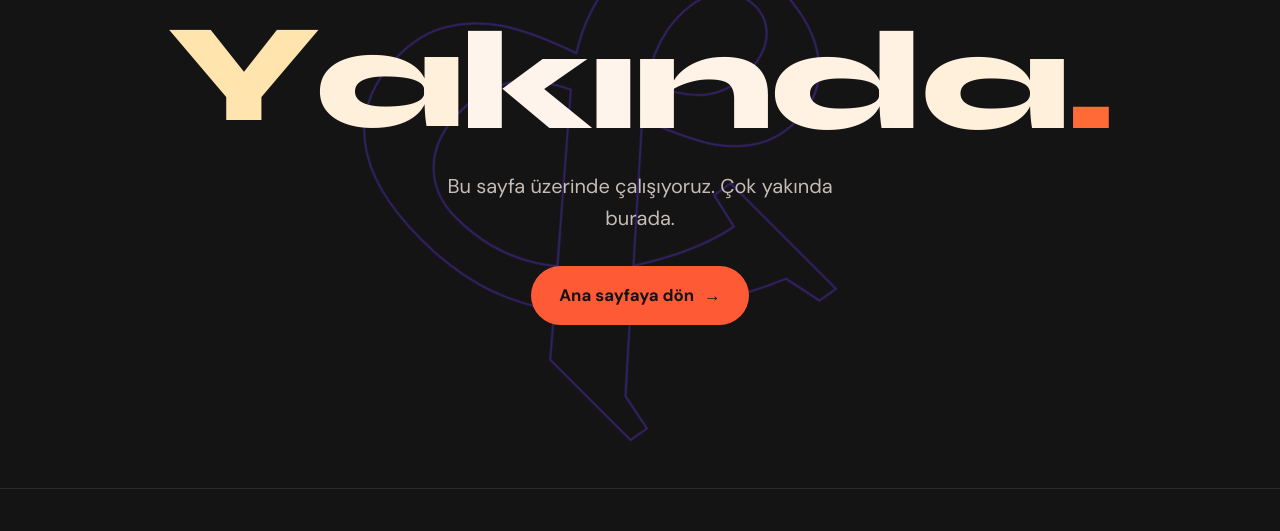
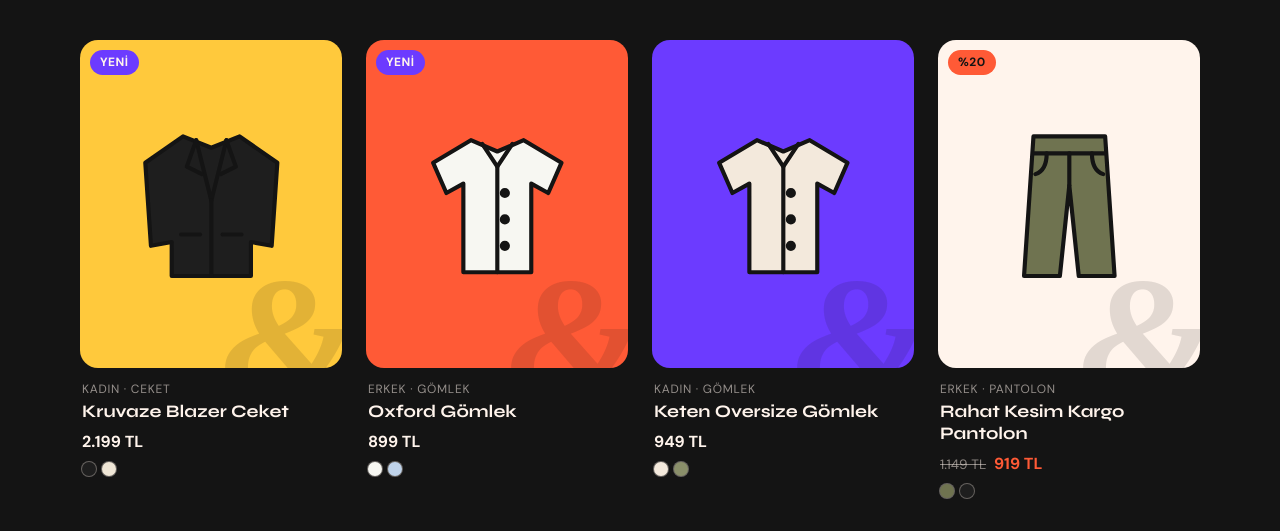
Before and after one commit to BaranSoft06/tb-magaza, a plain HTML site: page urunler.html in a window 1280 px wide. Shown: the part 313-844 px from the top of the page. Drawn offline with Linux system fonts and the light colour scheme; a web font is replaced by a local one.

Commit message:
Ürünler sayfasına 12 demo ürün kartı eklendi
Co-Authored-By: Claude Opus 5.5 <noreply@anthropic.com>

```diff
--- /dev/null
+++ b/css/urunler.css
@@ -0,0 +1,235 @@
+/* =========================================================
+   T&B — ÜRÜNLER SAYFASI
+   Sayfa başlığı ve ürün kartları. Önce telefon (2 sütun),
+   sonra tablet (3) ve bilgisayar (4 sütun).
+   ========================================================= */
+
+.urunler {
+  max-width: var(--icerik-genislik);
+  margin: 0 auto;
+  padding: 40px var(--kenar-bosluk) 72px;
+}
+
+/* ---------- Sayfa başlığı ---------- */
+.urunler-ust {
+  margin-bottom: 28px;
+}
+
+.urunler-etiket {
+  font-family: var(--font-baslik);
+  font-weight: 700;
+  font-size: 0.8rem;
+  letter-spacing: 0.12em;
+  text-transform: uppercase;
+  color: var(--sari);
+}
+
+.urunler-baslik {
+  font-family: var(--font-baslik);
+  font-weight: 800;
+  /* clamp(en küçük, tercih edilen, en büyük): yazı ekran genişliğiyle
+     birlikte büyür ama belirlenen sınırların dışına çıkmaz */
+  font-size: clamp(2.5rem, 10vw, 5rem);
+  line-height: 1;
+  letter-spacing: -0.03em;
+}
+
+.urunler-sayi {
+  margin-top: 10px;
+  color: color-mix(in srgb, var(--krem) 60%, transparent);
+}
+
+/* ---------- Ürün ızgarası ---------- */
+.urun-listesi {
+  display: grid;
+  /* repeat(2, 1fr): eşit genişlikte 2 sütun */
+  grid-template-columns: repeat(2, 1fr);
+  gap: 28px 14px; /* satır arası, sütun arası */
+}
+
+/* ---------- Ürün kartı ---------- */
+.urun-kart {
+  transition: transform 0.35s cubic-bezier(0.2, 0.8, 0.2, 1);
+}
+
+.urun-gorsel {
+  position: relative;
+  aspect-ratio: 4 / 5; /* genişlik ne olursa olsun yükseklik oranı sabit */
+  overflow: hidden;
+  border-radius: 18px;
+  display: grid;
+  place-items: center;
+  color: var(--gece); /* çizgilerin rengi (SVG'de currentColor) */
+}
+
+/* Yer tutucu zeminleri: marka renkleri */
+.zemin-sari   { background: var(--sari); }
+.zemin-mercan { background: var(--mercan); }
+.zemin-mor    { background: var(--mor); }
+.zemin-krem   { background: var(--krem); }
+
+/* Arkadaki silik büyük "&" */
+.urun-gorsel-amp {
+  position: absolute;
+  right: -6%;
+  bottom: -18%;
+  font-family: var(--font-amp);
+  font-style: italic;
+  font-weight: 700;
+  font-size: 11rem;
+  line-height: 1;
+  color: var(--gece);
+  opacity: 0.12;
+  transition: transform 0.6s cubic-bezier(0.2, 0.8, 0.2, 1);
+}
+
+/* Çizim alanın üstünde dursun diye "&"dan sonra gelir */
+.urun-cizim {
+  position: relative;
+  width: 72%;
+  height: auto;
+  transition: transform 0.5s cubic-bezier(0.2, 0.8, 0.2, 1);
+}
+
+/* ---------- Etiketler (indirim, yeni) ---------- */
+.urun-etiketler {
+  position: absolute;
+  top: 10px;
+  left: 10px;
+  display: flex;
+  flex-wrap: wrap;
+  gap: 6px;
+}
+
+.etiket {
+  padding: 4px 10px;
+  border-radius: 999px;
+  /* Küçük boyutta Syne'nin rakamları ve % işareti yamuk görünüyor,
+     o yüzden etiketlerde okunaklı DM Sans kullanıyoruz */
+  font-family: var(--font-metin);
+  font-weight: 700;
+  font-size: 0.75rem;
+  letter-spacing: 0.04em;
+  line-height: 1.4;
+}
+
+.etiket-indirim {
+  background: var(--mercan);
+  color: var(--gece);
+}
+
+.etiket-yeni {
+  background: var(--mor);
+  color: var(--krem);
+  text-transform: uppercase;
+}
+
+/* ---------- Kart bilgileri ---------- */
+.urun-bilgi {
+  padding: 12px 2px 0;
+}
+
+.urun-tur {
+  font-size: 0.75rem;
+  letter-spacing: 0.06em;
+  text-transform: uppercase;
+  color: color-mix(in srgb, var(--krem) 55%, transparent);
+}
+
+.urun-ad {
+  margin-top: 2px;
+  font-family: var(--font-baslik);
+  font-weight: 700;
+  font-size: 1rem;
+  line-height: 1.25;
+}
+
+.urun-fiyat {
+  margin-top: 6px;
+  display: flex;
+  flex-wrap: wrap;
+  align-items: baseline;
+  gap: 0 8px;
+  /* Fiyatlar her zaman DM Sans: rakamlar net okunsun */
+  font-family: var(--font-metin);
+  font-weight: 700;
+}
+
+.urun-fiyat del {
+  font-weight: 400;
+  font-size: 0.85rem;
+  color: color-mix(in srgb, var(--krem) 50%, transparent);
+}
+
+.fiyat-indirimli {
+  color: var(--mercan);
+}
+
+/* Renk daireleri */
+.urun-renkler {
+  margin-top: 8px;
+  display: flex;
+  gap: 6px;
+}
+
+.renk-daire {
+  width: 14px;
+  height: 14px;
+  border-radius: 50%;
+  background: var(--renk);
+  /* İnce açık kenarlık: siyah renk koyu zeminde kaybolmasın */
+  box-shadow: 0 0 0 1px color-mix(in srgb, var(--krem) 35%, transparent);
+}
+
+/* ---------- Üzerine gelince (sadece fareli cihazlar) ----------
+   Telefonda "hover" parmağı kaldırdıktan sonra takılı kalabildiği
+   için bu efektleri sadece fareli cihazlarda açıyoruz. */
+@media (hover: hover) {
+  .urun-kart:hover {
+    transform: translateY(-6px);
+  }
+
+  .urun-kart:hover .urun-cizim {
+    transform: rotate(-5deg) scale(1.06);
+  }
+
+  .urun-kart:hover .urun-gorsel-amp {
+    transform: rotate(-20deg) scale(1.1);
+  }
+}
+
+@media (prefers-reduced-motion: reduce) {
+  .urun-kart,
+  .urun-cizim,
+  .urun-gorsel-amp {
+    transition: none;
+  }
+}
+
+/* =========================================================
+   BÜYÜK EKRANLAR
+   ========================================================= */
+@media (min-width: 768px) {
+  .urunler {
+    padding-top: 64px;
+  }
+
+  .urunler-ust {
+    margin-bottom: 40px;
+  }
+
+  .urun-listesi {
+    grid-template-columns: repeat(3, 1fr);
+    gap: 40px 24px;
+  }
+
+  .urun-ad {
+    font-size: 1.1rem;
+  }
+}
+
+@media (min-width: 1100px) {
+  .urun-listesi {
+    grid-template-columns: repeat(4, 1fr);
+  }
+}
--- /dev/null
+++ b/js/urunler-veri.js
@@ -0,0 +1,214 @@
+// =========================================================
+// T&B — ÜRÜN LİSTESİ
+// Sitedeki tüm ürünler burada, tek bir yerde durur. Ürünler,
+// ürün detay, sepet ve favoriler sayfaları bu listeyi kullanır.
+// Yeni ürün eklemek ya da fiyat değiştirmek için sadece bu
+// dosyayı düzenlemek yeterli.
+//
+// Alanlar:
+//   id        → adres çubuğunda kullanılacak kısa ad (Türkçe karakter yok)
+//   cinsiyet  → 'kadin' veya 'erkek'
+//   tur       → 'gomlek', 'pantolon' veya 'ceket' (yer tutucu çizimi bunu seçer)
+//   fiyat     → satış fiyatı (TL)
+//   eskiFiyat → sadece indirimli ürünlerde: üstü çizili eski fiyat
+//   yeni      → true ise kartta mor "Yeni" etiketi çıkar
+//   eklenme   → siteye eklenme tarihi ("En yeniler" sıralaması için)
+//   zemin     → yer tutucu görselin marka rengi: sari, mercan, mor, krem
+//   renkler   → ürünün renk seçenekleri (kumaş renkleri, marka rengi değil)
+//
+// Liste sırası "Önerilen" sıralamasıdır: kadın ve erkek ürünleri
+// karışık dizildi ki "Tümü" görünümü dengeli olsun.
+// =========================================================
+
+const BEDENLER_KADIN = ['XS', 'S', 'M', 'L', 'XL'];
+const BEDENLER_ERKEK = ['S', 'M', 'L', 'XL', 'XXL'];
+
+const URUNLER = [
+  {
+    id: 'kruvaze-blazer-ceket',
+    ad: 'Kruvaze Blazer Ceket',
+    cinsiyet: 'kadin',
+    tur: 'ceket',
+    fiyat: 2199,
+    yeni: true,
+    eklenme: '2026-10-10',
+    zemin: 'sari',
+    renkler: [
+      { ad: 'Siyah', kod: '#1E1E1E' },
+      { ad: 'Ekru', kod: '#EFE6D6' }
+    ],
+    bedenler: BEDENLER_KADIN,
+    aciklama: 'Omuzları belirgin, kruvaze kesim blazer. Ofiste de hafta sonu da tişörtün üstüne.'
+  },
+  {
+    id: 'oxford-gomlek',
+    ad: 'Oxford Gömlek',
+    cinsiyet: 'erkek',
+    tur: 'gomlek',
+    fiyat: 899,
+    yeni: true,
+    eklenme: '2026-10-08',
+    zemin: 'mercan',
+    renkler: [
+      { ad: 'Beyaz', kod: '#F7F7F2' },
+      { ad: 'Açık mavi', kod: '#BFD3EA' }
+    ],
+    bedenler: BEDENLER_ERKEK,
+    aciklama: 'Kalın dokulu oxford kumaştan klasik gömlek. Ütü istemeyen, her şeye uyan bir parça.'
+  },
+  {
+    id: 'keten-oversize-gomlek',
+    ad: 'Keten Oversize Gömlek',
+    cinsiyet: 'kadin',
+    tur: 'gomlek',
+    fiyat: 949,
+    eklenme: '2026-08-20',
+    zemin: 'mor',
+    renkler: [
+      { ad: 'Krem', kod: '#F3E9DC' },
+      { ad: 'Haki', kod: '#8A8F6A' }
+    ],
+    bedenler: BEDENLER_KADIN,
+    aciklama: 'Bol kesim, nefes alan keten gömlek. Tek başına ya da açık olarak ceket gibi giyilir.'
+  },
+  {
+    id: 'rahat-kesim-kargo-pantolon',
+    ad: 'Rahat Kesim Kargo Pantolon',
+    cinsiyet: 'erkek',
+    tur: 'pantolon',
+    fiyat: 919,
+    eskiFiyat: 1149,
+    eklenme: '2026-07-15',
+    zemin: 'krem',
+    renkler: [
+      { ad: 'Haki', kod: '#6F7350' },
+      { ad: 'Siyah', kod: '#1E1E1E' }
+    ],
+    bedenler: BEDENLER_ERKEK,
+    aciklama: 'Geniş cepli, rahat kesim kargo pantolon. Paçası lastikli, günlük kullanım için ideal.'
+  },
+  {
+    id: 'wide-leg-pantolon',
+    ad: 'Yüksek Bel Wide Leg Pantolon',
+    cinsiyet: 'kadin',
+    tur: 'pantolon',
+    fiyat: 1249,
+    eklenme: '2026-09-05',
+    zemin: 'mercan',
+    renkler: [
+      { ad: 'Bej', kod: '#D8C3A5' },
+      { ad: 'Siyah', kod: '#1E1E1E' }
+    ],
+    bedenler: BEDENLER_KADIN,
+    aciklama: 'Yüksek bel, geniş paça pantolon. Boyu uzun gösterir, sneaker ile de topuklu ile de olur.'
+  },
+  {
+    id: 'denim-ceket',
+    ad: 'Denim Ceket',
+    cinsiyet: 'erkek',
+    tur: 'ceket',
+    fiyat: 1799,
+    eklenme: '2026-08-02',
+    zemin: 'sari',
+    renkler: [
+      { ad: 'Koyu mavi', kod: '#3B5A80' },
+      { ad: 'Siyah', kod: '#1E1E1E' }
+    ],
+    bedenler: BEDENLER_ERKEK,
+    aciklama: 'Sağlam dokulu klasik denim ceket. Zamanla yumuşar, her yıkamada daha çok senin olur.'
+  },
+  {
+    id: 'saten-gomlek',
+    ad: 'Saten Gömlek',
+    cinsiyet: 'kadin',
+    tur: 'gomlek',
+    fiyat: 879,
+    eskiFiyat: 1099,
+    eklenme: '2026-07-28',
+    zemin: 'krem',
+    renkler: [
+      { ad: 'Şampanya', kod: '#E8CFA8' },
+      { ad: 'Siyah', kod: '#1E1E1E' },
+      { ad: 'Bordo', kod: '#7A1F2B' }
+    ],
+    bedenler: BEDENLER_KADIN,
+    aciklama: 'Hafif parlak saten gömlek. Jean ile günlük, kumaş pantolonla akşam şıklığı.'
+  },
+  {
+    id: 'keten-kisa-kollu-gomlek',
+    ad: 'Keten Kısa Kollu Gömlek',
+    cinsiyet: 'erkek',
+    tur: 'gomlek',
+    fiyat: 799,
+    eklenme: '2026-08-12',
+    zemin: 'mor',
+    renkler: [
+      { ad: 'Beyaz', kod: '#F7F7F2' },
+      { ad: 'Toprak', kod: '#B5653C' }
+    ],
+    bedenler: BEDENLER_ERKEK,
+    aciklama: 'Kısa kollu, rahat yakalı keten gömlek. Sıcak günlerin en serin parçası.'
+  },
+  {
+    id: 'crop-denim-ceket',
+    ad: 'Crop Denim Ceket',
+    cinsiyet: 'kadin',
+    tur: 'ceket',
+    fiyat: 1699,
+    yeni: true,
+    eklenme: '2026-10-01',
+    zemin: 'mercan',
+    renkler: [
+      { ad: 'Açık mavi', kod: '#9DB8D9' },
+      { ad: 'Siyah', kod: '#1E1E1E' }
+    ],
+    bedenler: BEDENLER_KADIN,
+    aciklama: 'Bel hizasında biten kısa denim ceket. Yüksek bel pantolonlarla tam uyum.'
+  },
+  {
+    id: 'chino-pantolon',
+    ad: 'Chino Pantolon',
+    cinsiyet: 'erkek',
+    tur: 'pantolon',
+    fiyat: 1099,
+    eklenme: '2026-09-12',
+    zemin: 'sari',
+    renkler: [
+      { ad: 'Bej', kod: '#D8C3A5' },
+      { ad: 'Lacivert', kod: '#22304A' }
+    ],
+    bedenler: BEDENLER_ERKEK,
+    aciklama: 'Hafif esnek kumaştan düz kesim chino. Gömlekle şık, tişörtle rahat.'
+  },
+  {
+    id: 'kargo-pantolon',
+    ad: 'Kargo Pantolon',
+    cinsiyet: 'kadin',
+    tur: 'pantolon',
+    fiyat: 1199,
+    eklenme: '2026-09-18',
+    zemin: 'krem',
+    renkler: [
+      { ad: 'Haki', kod: '#8A8F6A' },
+      { ad: 'Taş', kod: '#C9C0B1' }
+    ],
+    bedenler: BEDENLER_KADIN,
+    aciklama: 'Düşük bel, bol paça kargo pantolon. Yan cepleri hem kullanışlı hem iddialı.'
+  },
+  {
+    id: 'bomber-ceket',
+    ad: 'Bomber Ceket',
+    cinsiyet: 'erkek',
+    tur: 'ceket',
+    fiyat: 1799,
+    eskiFiyat: 2399,
+    eklenme: '2026-06-30',
+    zemin: 'mor',
+    renkler: [
+      { ad: 'Siyah', kod: '#1E1E1E' },
+      { ad: 'Haki', kod: '#6F7350' }
+    ],
+    bedenler: BEDENLER_ERKEK,
+    aciklama: 'Hafif dolgulu, ribanalı bomber ceket. Mevsim geçişlerinin vazgeçilmezi.'
+  }
+];
--- /dev/null
+++ b/js/urunler.js
@@ -0,0 +1,125 @@
+// =========================================================
+// T&B — ÜRÜNLER SAYFASI
+// js/urunler-veri.js'teki URUNLER listesinden ürün kartlarını
+// oluşturup sayfaya ekler.
+// =========================================================
+
+// Ekranda görünecek Türkçe adlar
+const CINSIYET_ADI = { kadin: 'Kadın', erkek: 'Erkek' };
+const TUR_ADI = { gomlek: 'Gömlek', pantolon: 'Pantolon', ceket: 'Ceket' };
+
+// Yer tutucu çizimler (gerçek fotoğraflar gelene kadar).
+// Her biri 100x100'lük bir alana çizilmiş basit bir SVG.
+// {renk} yazan yeri ürünün ilk rengiyle değiştiriyoruz, böylece
+// çizim ürünün gerçek rengini taşıyor.
+const CIZIMLER = {
+  gomlek: `
+    <path d="M36 16 L50 22 L64 16 L84 28 L77 44 L68 39 L68 86 L32 86 L32 39 L23 44 L16 28 Z" fill="{renk}"/>
+    <path d="M42 18 L50 30 L58 18"/>
+    <path d="M50 30 V86"/>
+    <circle cx="54" cy="44" r="1.6" fill="currentColor"/>
+    <circle cx="54" cy="58" r="1.6" fill="currentColor"/>
+    <circle cx="54" cy="72" r="1.6" fill="currentColor"/>`,
+  pantolon: `
+    <path d="M31 14 H69 L74 88 H55 L50 40 L45 88 H26 Z" fill="{renk}"/>
+    <path d="M31 23 H69"/>
+    <path d="M50 23 V40"/>
+    <path d="M38 23 Q38 32 32 34"/>
+    <path d="M62 23 Q62 32 68 34"/>`,
+  ceket: `
+    <path d="M35 14 L50 20 L65 14 L85 28 L82 72 L71 70 L71 88 L29 88 L29 70 L18 72 L15 28 Z" fill="{renk}"/>
+    <path d="M42 16 L50 48 L58 16"/>
+    <path d="M42 16 L37 30 L45 34"/>
+    <path d="M58 16 L63 30 L55 34"/>
+    <path d="M50 48 V88"/>
+    <path d="M34 66 H44"/>
+    <path d="M56 66 H66"/>`
+};
+
+// Intl.NumberFormat: sayıyı Türkiye'deki yazım şekline çevirir (1249 → "1.249")
+const sayiBicimi = new Intl.NumberFormat('tr-TR');
+
+function fiyatYaz(tutar) {
+  return sayiBicimi.format(tutar) + ' TL';
+}
+
+// Eski ve yeni fiyattan indirim yüzdesini hesaplar (1099 → 879 ise 20)
+function indirimYuzdesi(urun) {
+  return Math.round((1 - urun.fiyat / urun.eskiFiyat) * 100);
+}
+
+function cizimOlustur(urun) {
+  const icerik = CIZIMLER[urun.tur].replace('{renk}', urun.renkler[0].kod);
+  return `
+    <svg class="urun-cizim" viewBox="0 0 100 100" fill="none" stroke="currentColor"
+         stroke-width="2.2" stroke-linejoin="round" stroke-linecap="round" aria-hidden="true">
+      ${icerik}
+    </svg>`;
+}
+
+function etiketlerOlustur(urun) {
+  let etiketler = '';
+  if (urun.eskiFiyat) {
+    etiketler += `<span class="etiket etiket-indirim">%${indirimYuzdesi(urun)}</span>`;
+  }
+  if (urun.yeni) {
+    etiketler += `<span class="etiket etiket-yeni">Yeni</span>`;
+  }
+  return etiketler ? `<div class="urun-etiketler">${etiketler}</div>` : '';
+}
+
+function fiyatOlustur(urun) {
+  if (urun.eskiFiyat) {
+    // <del>: üstü çizili, "artık geçerli değil" anlamına gelen metin.
+    // "gizli" yazılar ekran okuyucunun fiyatları doğru okuması için.
+    return `
+      <p class="urun-fiyat">
+        <span class="gizli">Eski fiyat:</span>
+        <del>${fiyatYaz(urun.eskiFiyat)}</del>
+        <span class="gizli">İndirimli fiyat:</span>
+        <span class="fiyat-indirimli">${fiyatYaz(urun.fiyat)}</span>
+      </p>`;
+  }
+  return `<p class="urun-fiyat">${fiyatYaz(urun.fiyat)}</p>`;
+}
+
+function renklerOlustur(urun) {
+  const daireler = urun.renkler
+    .map(function (renk) {
+      // --renk: CSS'e her dairenin kendi rengini değişkenle veriyoruz
+      return `<li class="renk-daire" style="--renk: ${renk.kod}" title="${renk.ad}"></li>`;
+    })
+    .join('');
+  const adlar = urun.renkler.map(function (renk) { return renk.ad; }).join(', ');
+  return `<ul class="urun-renkler" aria-label="Renkler: ${adlar}">${daireler}</ul>`;
+}
+
+function kartOlustur(urun) {
+  // Template literal (ters tırnak `...`): içine ${...} ile değer
+  // yerleştirebildiğimiz çok satırlı metin. Kartın HTML'ini böyle kuruyoruz.
+  return `
+    <article class="urun-kart">
+      <div class="urun-gorsel zemin-${urun.zemin}">
+        <span class="urun-gorsel-amp" aria-hidden="true">&amp;</span>
+        ${cizimOlustur(urun)}
+        ${etiketlerOlustur(urun)}
+      </div>
+      <div class="urun-bilgi">
+        <p class="urun-tur">${CINSIYET_ADI[urun.cinsiyet]} · ${TUR_ADI[urun.tur]}</p>
+        <h2 class="urun-ad">${urun.ad}</h2>
+        ${fiyatOlustur(urun)}
+        ${renklerOlustur(urun)}
+      </div>
+    </article>`;
+}
+
+function urunleriGoster(liste) {
+  const alan = document.getElementById('urun-listesi');
+  // map her ürünü bir kart HTML'ine çevirir, join hepsini tek metinde birleştirir.
+  // Sayfaya tek seferde eklemek, kartları tek tek eklemekten daha hızlıdır.
+  alan.innerHTML = liste.map(kartOlustur).join('');
+
+  document.getElementById('urun-sayisi').textContent = liste.length + ' ürün';
+}
+
+urunleriGoster(URUNLER);
--- a/urunler.html
+++ b/urunler.html
@@ -4,19 +4,21 @@
   <meta charset="UTF-8">
   <meta name="viewport" content="width=device-width, initial-scale=1.0">
   <title>Ürünler | T&amp;B</title>
-  <meta name="description" content="T&B Ürünler sayfası çok yakında.">
-
-  <!-- GEÇİCİ SAYFA: Gerçek "Ürünler" sayfası yapılınca bu dosya baştan yazılacak. -->
+  <meta name="description" content="T&B kadın ve erkek koleksiyonu: gömlek, pantolon ve ceket.">
 
   <link rel="preconnect" href="https://fonts.googleapis.com">
   <link rel="preconnect" href="https://fonts.gstatic.com" crossorigin>
   <link href="https://fonts.googleapis.com/css2?family=DM+Sans:wght@400;500;700&family=Playfair+Display:ital,wght@1,700&family=Syne:wght@700;800&display=swap" rel="stylesheet">
 
   <link rel="stylesheet" href="css/style.css">
-  <link rel="stylesheet" href="css/yakinda.css">
+  <link rel="stylesheet" href="css/urunler.css">
 
   <script src="js/menu.js" defer></script>
   <script src="js/imlec.js" defer></script>
+  <!-- Sıra önemli: önce ürün listesi, sonra onu kullanan sayfa kodu.
+       "defer" olan dosyalar yazıldıkları sırayla çalışır. -->
+  <script src="js/urunler-veri.js" defer></script>
+  <script src="js/urunler.js" defer></script>
 </head>
 <body>
 
@@ -80,26 +82,16 @@
   </header>
 
   <main>
-    <!-- ========== YAKINDA ========== -->
-    <section class="yakinda">
-      <div class="yakinda-amp" aria-hidden="true">&amp;</div>
+    <section class="urunler">
+      <div class="urunler-ust">
+        <p class="urunler-etiket">Koleksiyon</p>
+        <h1 class="urunler-baslik">Ürünler</h1>
+        <!-- aria-live: sayı değişince (filtre gelince) ekran okuyucu yeni sayıyı okusun -->
+        <p class="urunler-sayi" id="urun-sayisi" aria-live="polite"></p>
+      </div>
 
-      <div class="yakinda-ic">
-        <p class="yakinda-etiket">Ürünler</p>
-
-        <!-- aria-label: ekran okuyucu harfleri tek tek değil, kelimeyi bir bütün olarak okusun -->
-        <h1 class="yakinda-baslik" aria-label="Yakında">
-          <!-- Her harf ayrı bir span; --i harfin sırası, dalga animasyonunda gecikme için kullanılıyor -->
-          <span aria-hidden="true" style="--i: 0">Y</span><span aria-hidden="true" style="--i: 1">a</span><span aria-hidden="true" style="--i: 2">k</span><span aria-hidden="true" style="--i: 3">ı</span><span aria-hidden="true" style="--i: 4">n</span><span aria-hidden="true" style="--i: 5">d</span><span aria-hidden="true" style="--i: 6">a</span><span class="yakinda-nokta" aria-hidden="true" style="--i: 7">.</span>
-        </h1>
-
-        <p class="yakinda-metin">Bu sayfa üzerinde çalışıyoruz. Çok yakında burada.</p>
-
-        <a href="index.html" class="buton">
-          Ana sayfaya dön
-          <span class="buton-ok" aria-hidden="true">→</span>
-        </a>
-      </div>
+      <!-- Kartlar js/urunler.js tarafından buraya eklenir -->
+      <div class="urun-listesi" id="urun-listesi"></div>
     </section>
   </main>
 
```
Also changed, not shown: 1 other file.
